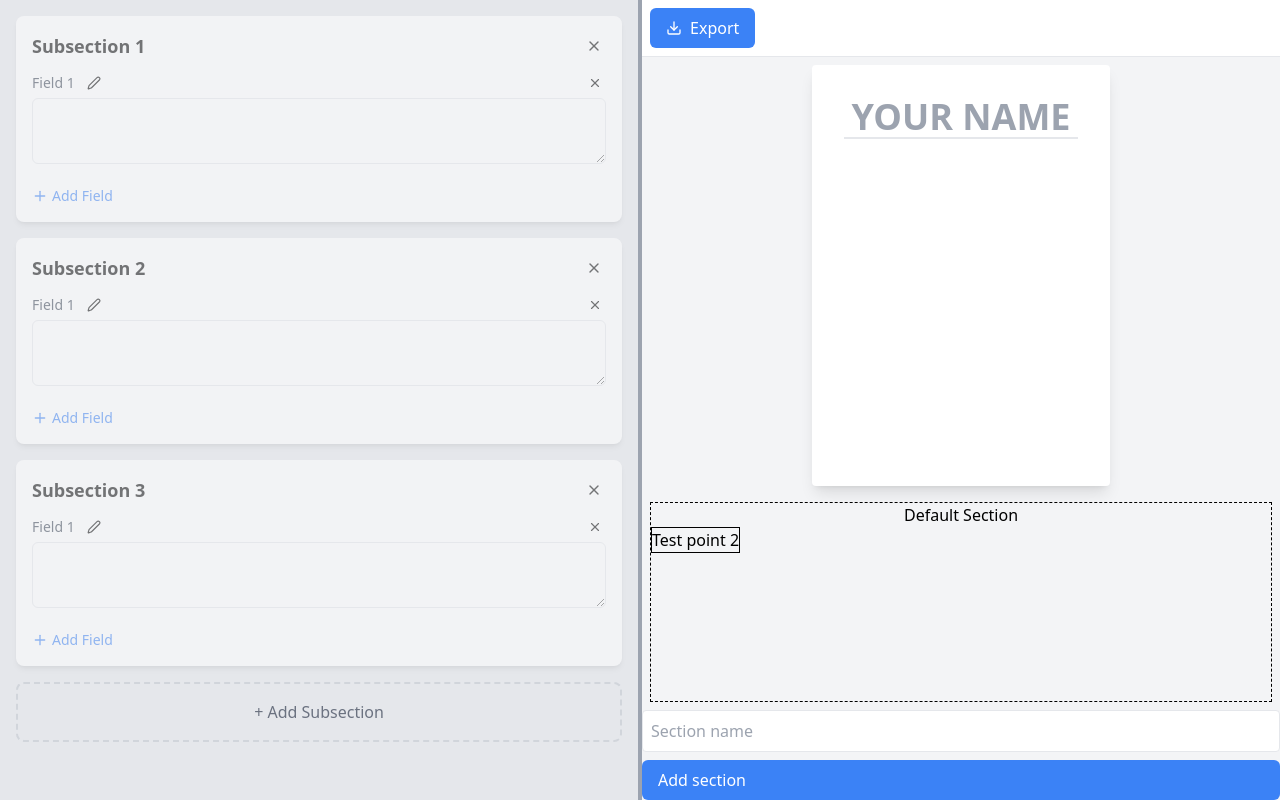
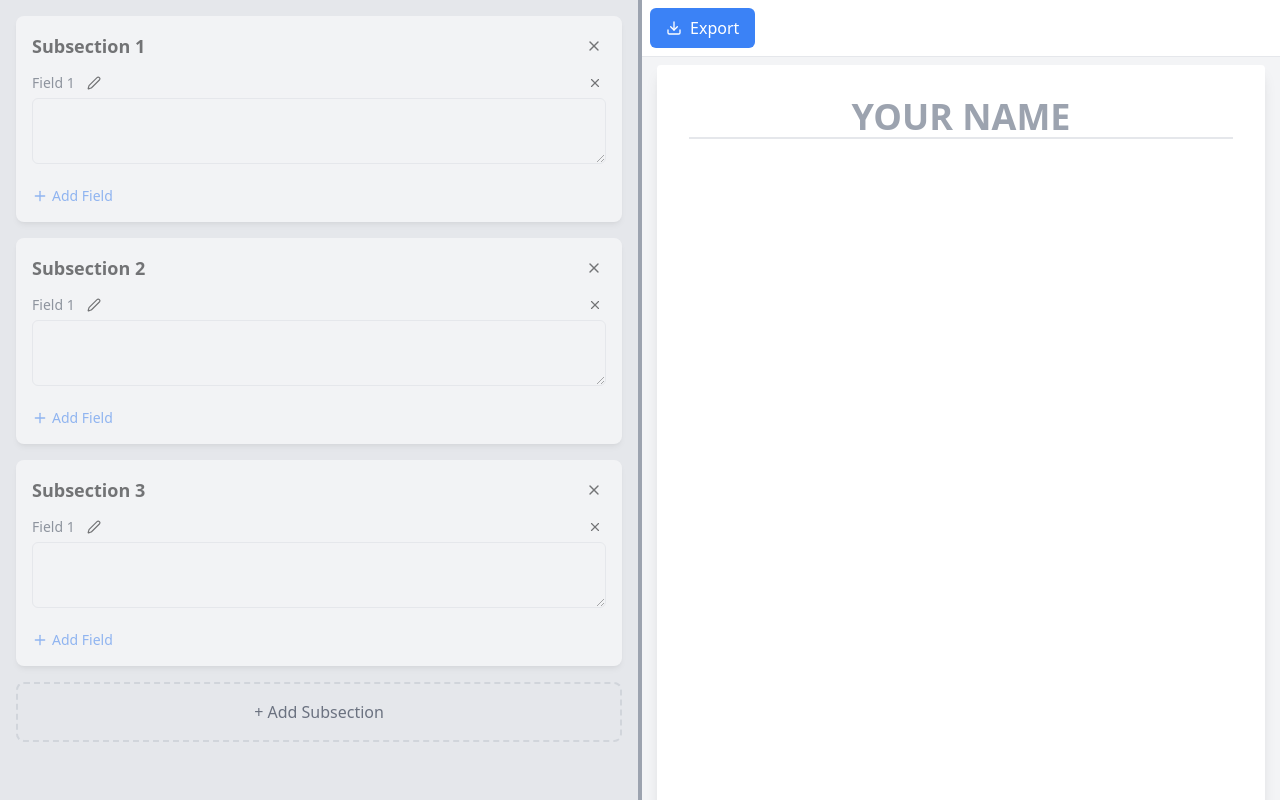
Before and after one commit to ThienDuc3112/hackNRoll25, a React (Vite) app in the folder frontend/: page / in a window 1280 px wide. Built offline with nearby package versions, Linux system fonts and the light colour scheme; what @react-pdf/renderer would draw is missing.

Commit message:
Constant size page

```diff
--- a/frontend/src/pages/editor/component.tsx
+++ b/frontend/src/pages/editor/component.tsx
@@ -16,6 +16,7 @@ export const Component = (props: ComponentProp) => {
   const { attributes, listeners, transform, setNodeRef, active, transition } = useSortable(
     {
       id: props.item.id,
+      disabled: false,
       data: props.data
     }
   );
@@ -29,8 +30,6 @@ export const Component = (props: ComponentProp) => {
         transform: CSS.Translate.toString(transform),
         transition: transition,
         backgroundColor: active && active.id == props.item.id ? 'blue' : undefined,
-        width: "fit-content",
-        height: "fit-content"
       }}
     >
       {props.item.type === "POINT" ?
--- a/frontend/src/pages/editor/editor.tsx
+++ b/frontend/src/pages/editor/editor.tsx
@@ -2,7 +2,7 @@ import {
   DndContext,
   DragEndEvent,
 } from "@dnd-kit/core";
-import { useState } from "react";
+import { useMemo, useState } from "react";
 import Button from "./button";
 import { PDFViewer, PDFDownloadLink } from "@react-pdf/renderer";
 import Mydocument from "./mydocument";
@@ -11,6 +11,7 @@ import { Textarea } from "./textarea";
 import Subsection from "./subsection";
 import { useEditorAtom } from "./state";
 import { Section } from "./section";
+import { SortableContext } from "@dnd-kit/sortable";
 
 ////////////////////////////////////////////////////////////////////////
 
@@ -75,6 +76,8 @@ const Editor = () => {
   const [droppedSubsections, setDroppedSubsections] = useState<any[]>([]);
   const [showNameInput, setShowNameInput] = useState(false);
   const [name, setName] = useState("");
+
+  const parts = useMemo(() => ["menu", "sections"], [])
 
   const handleMouseDown = (e: React.MouseEvent) => {
     e.preventDefault();
@@ -162,14 +165,14 @@ const Editor = () => {
   };
 
   return (
+    <div className="fixed inset-0 flex w-full overflow-hidden">
       <DndContext
         onDragStart={() => {
-        console.log(editorState);
+          console.log("Drag started", editorState);
         }}
         onDragEnd={onDragEnd}
       >
-      <div className="fixed inset-0 flex w-full overflow-hidden">
-        {" "}
+        <SortableContext items={["menu", "editor"]}>
           {/* Sidebar */}
           {/* Left */}
           <div
@@ -232,7 +235,7 @@ const Editor = () => {
           ></div>
           {/* Right side */}
           <div
-          className="flex flex-col h-full bg-gray-100"
+            className="flex overflow-y-auto flex-col h-full bg-gray-100"
             style={{ width: `${100 - dividerPosition}%` }}
           >
             {/* Control Bar */}
@@ -252,7 +255,7 @@ const Editor = () => {
                 className="relative h-full"
                 style={{ aspectRatio: "1/1.4142" }}
               >
-              <div className="absolute inset-0 bg-white rounded shadow-lg p-8 overflow-y-auto">
+                <div className="h-full inset-0 bg-white rounded shadow-lg p-8 overflow-y-auto">
                   <div className="space-y-8">
                     {/* Header */}
                     <div className="text-center space-y-4">
@@ -299,8 +302,9 @@ const Editor = () => {
             </Button>
             {/* </span> */}
           </div>
+        </SortableContext>
+      </DndContext>
     </div>
-    </DndContext>
   );
 };
 
--- a/frontend/src/pages/editor/section.tsx
+++ b/frontend/src/pages/editor/section.tsx
@@ -1,17 +1,28 @@
 import { SectionType as SectionType } from "./types";
-import { SortableContext } from "@dnd-kit/sortable";
+import { SortableContext, useSortable } from "@dnd-kit/sortable";
 import { Component } from "./component";
 import { useAtomValue } from "jotai";
 import { itemMapAtom } from "./state";
+import { useMemo } from "react";
 
 type SectionProp = {
   section: SectionType;
 };
 
-export const Section = (props: SectionProp) => {
+export const Section = ({ section }: SectionProp) => {
   const itemMap = useAtomValue(itemMapAtom);
+  const itemIds = useMemo(() => section.items, [section])
+
+  const { setNodeRef, attributes, listeners } = useSortable({
+    id: section.id,
+    data: {
+      type: "section",
+    },
+    disabled: true
+  })
+
   return (
-    <SortableContext items={props.section.items} id={props.section.id}>
+    <div ref={setNodeRef} {...attributes} {...listeners} >
       <div
         style={{
           minWidth: 50,
@@ -28,26 +39,28 @@ export const Section = (props: SectionProp) => {
           }}
         >
           <span style={{ color: "black", textAlign: "center", flexGrow: 0 }}>
-            {props.section.displayName}
+            {section.displayName}
           </span>
           <div
             style={{ width: "100%", height: "100%", flexGrow: 1, margin: 0 }}
           >
-            {props.section.items.map((item, i) => (
+            <SortableContext items={itemIds} id={section.id}>
+              {section.items.map((item, i) => (
                 <Component
                   item={itemMap[item]}
                   key={i}
                   data={{
                     sortable: {
-                    containerId: props.section.id,
+                      containerId: section.id,
                       index: i,
                     },
                   }}
                 />
               ))}
+            </SortableContext>
           </div>
         </div>
       </div>
-    </SortableContext>
+    </div>
   );
 };
```
Lines whose indentation alone changed are shown as unchanged.
